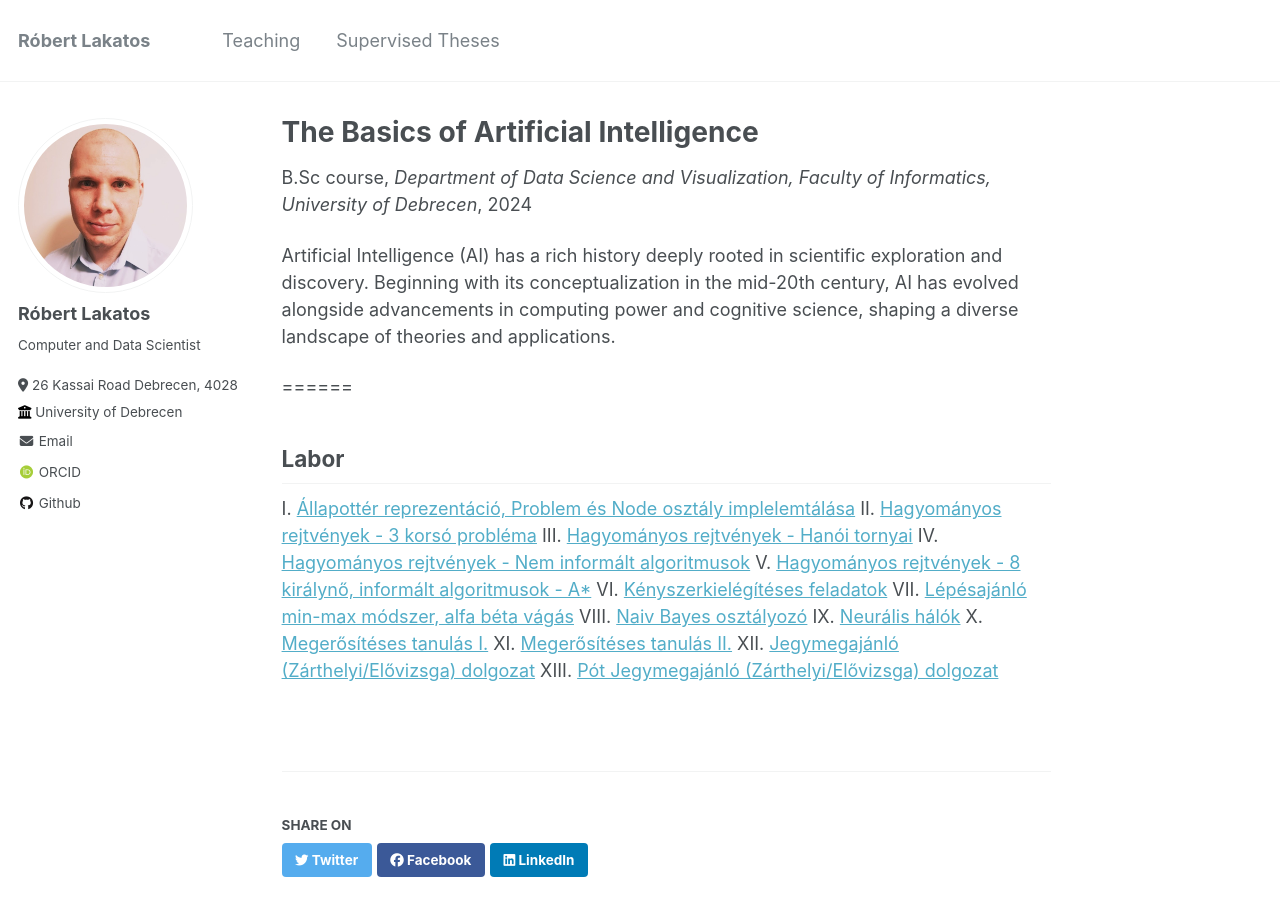
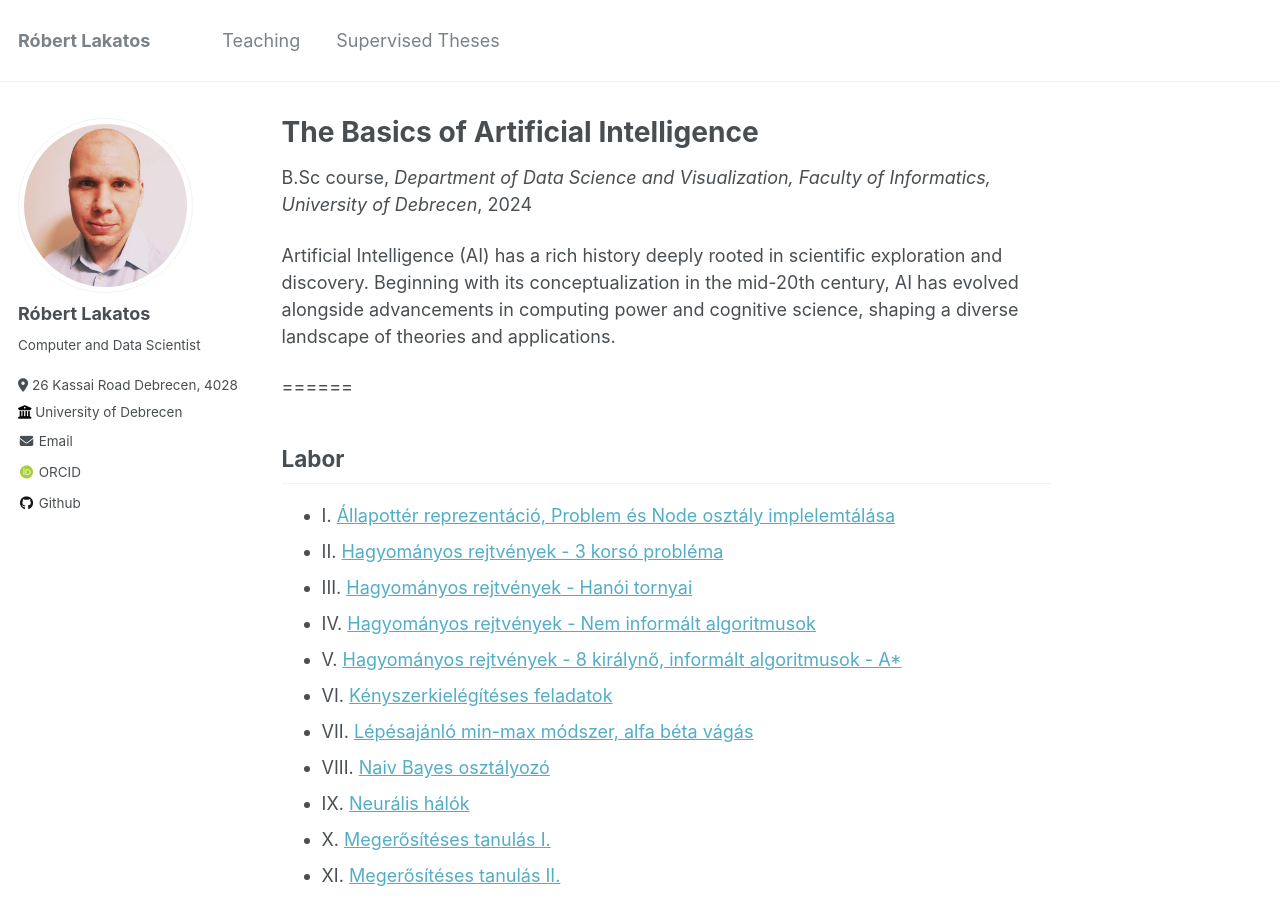
Before and after one commit to robertlakatos/me, a Jekyll site: the page built from _teaching/AI.md, in a window 1280 px wide and 900 px high. Built offline with Jekyll 4.4.1, drawn with Linux system fonts in a browser that asks for light colours; some web fonts are replaced.

Commit message:
202403180945

```diff
--- a/_teaching/AI.md
+++ b/_teaching/AI.md
@@ -14,16 +14,16 @@ Artificial Intelligence (AI) has a rich history deeply rooted in scientific expl
 
 ## Labor
 
-I.    [Állapottér reprezentáció, Problem és Node osztály implelemtálása](../materials/AI/lesson_1)
-II.   [Hagyományos rejtvények - 3 korsó probléma](../materials/AI/lesson_2)
-III.  [Hagyományos rejtvények - Hanói tornyai](../materials/AI/lesson_3)
-IV.   [Hagyományos rejtvények - Nem informált algoritmusok](../materials/AI/lesson_4)
-V.    [Hagyományos rejtvények - 8 királynő, informált algoritmusok - A*](../materials/AI/lesson_5)
-VI.   [Kényszerkielégítéses feladatok]()
-VII.  [Lépésajánló min-max módszer, alfa béta vágás]()
-VIII. [Naiv Bayes osztályozó]()
-IX.   [Neurális hálók]()
-X.    [Megerősítéses tanulás I.]()
-XI.   [Megerősítéses tanulás II.]()
-XII.  [Jegymegajánló (Zárthelyi/Elővizsga) dolgozat]()
-XIII. [Pót Jegymegajánló (Zárthelyi/Elővizsga) dolgozat]()
+- I.    [Állapottér reprezentáció, Problem és Node osztály implelemtálása](../materials/AI/lesson_1)
+- II.   [Hagyományos rejtvények - 3 korsó probléma](../materials/AI/lesson_2)
+- III.  [Hagyományos rejtvények - Hanói tornyai](../materials/AI/lesson_3)
+- IV.   [Hagyományos rejtvények - Nem informált algoritmusok](../materials/AI/lesson_4)
+- V.    [Hagyományos rejtvények - 8 királynő, informált algoritmusok - A*](../materials/AI/lesson_5)
+- VI.   [Kényszerkielégítéses feladatok]()
+- VII.  [Lépésajánló min-max módszer, alfa béta vágás]()
+- VIII. [Naiv Bayes osztályozó]()
+- IX.   [Neurális hálók]()
+- X.    [Megerősítéses tanulás I.]()
+- XI.   [Megerősítéses tanulás II.]()
+- XII.  [Jegymegajánló (Zárthelyi/Elővizsga) dolgozat]()
+- XIII. [Pót Jegymegajánló (Zárthelyi/Elővizsga) dolgozat]()
```
